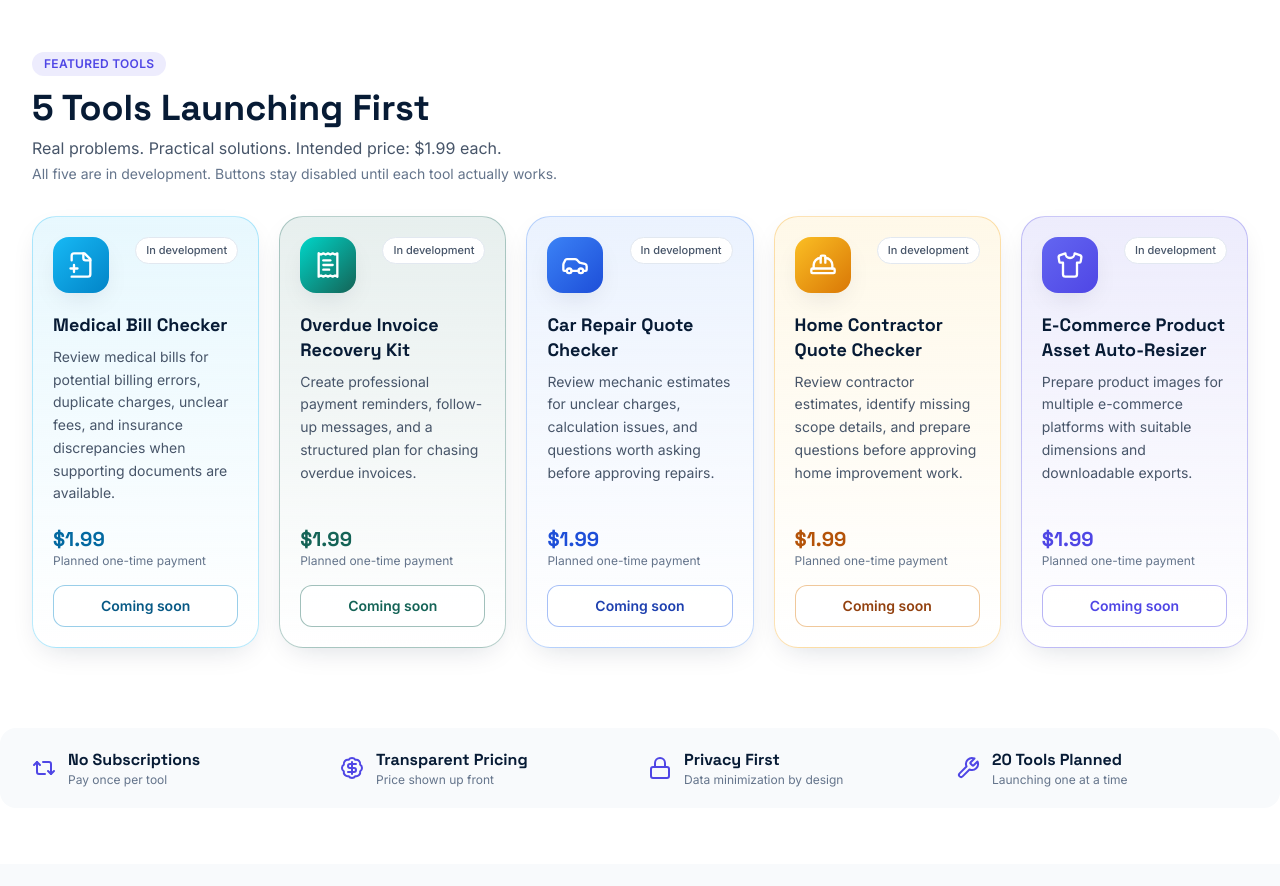
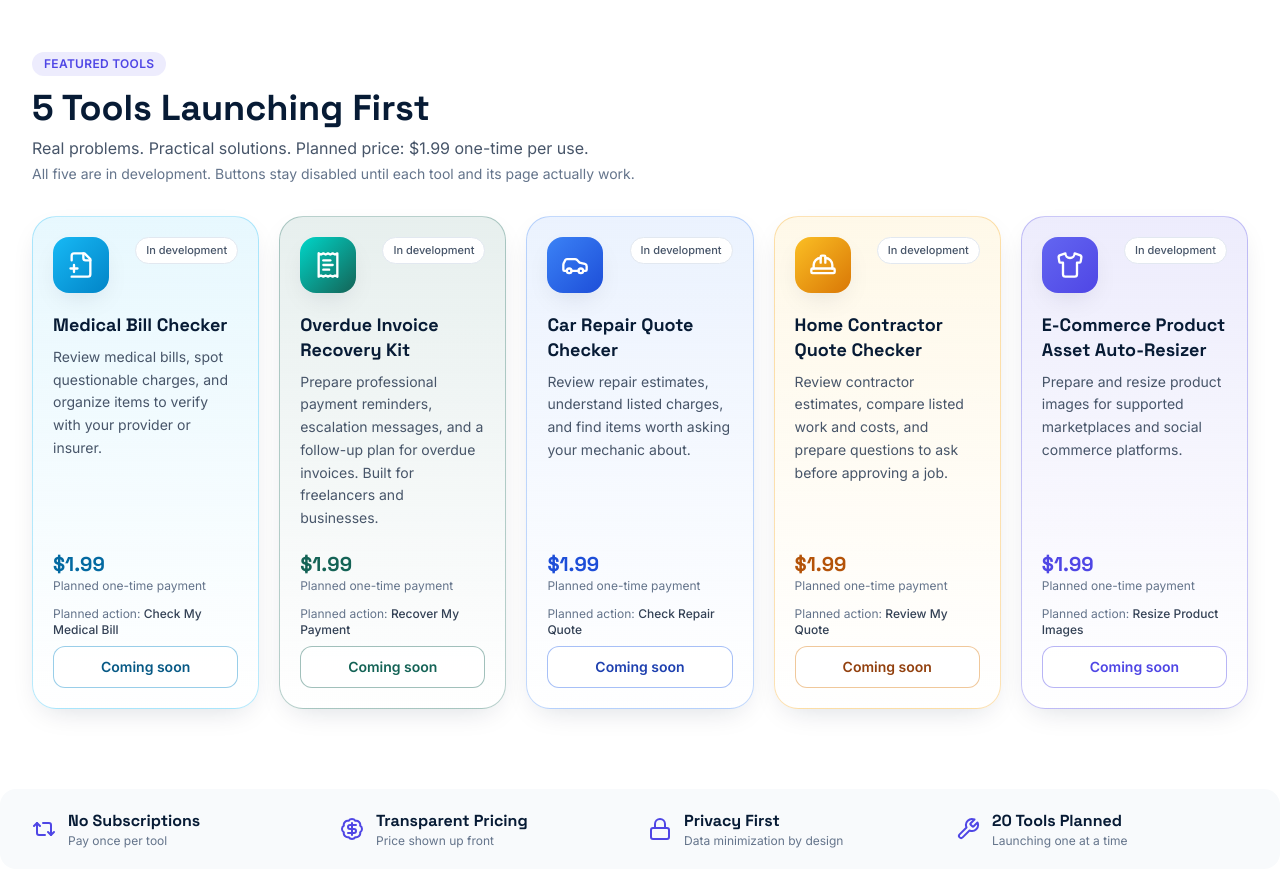
Before and after one commit to RajaJamshaid/TickmarkTools, a React (Vite) app: page / in a window 1280 px wide. Shown: the part 700-1586 px from the top of the page. Built offline with nearby package versions, Linux system fonts and the light colour scheme.

Commit message:
Featured tools: approved benefit copy, CTA labels, planned landing paths, expanded tests

```diff
--- a/src/components/FeaturedTools.tsx
+++ b/src/components/FeaturedTools.tsx
@@ -55,10 +55,10 @@ export default function FeaturedTools() {
           5 Tools Launching First
         </h2>
         <p className="mt-2 text-slate-600">
-          Real problems. Practical solutions. Intended price: {formatPrice(PRICE_USD)} each.
+          Real problems. Practical solutions. Planned price: {formatPrice(PRICE_USD)} one-time per use.
         </p>
         <p className="mt-1 text-sm text-slate-500">
-          All five are in development. Buttons stay disabled until each tool actually works.
+          All five are in development. Buttons stay disabled until each tool and its page actually work.
         </p>
 
         <ul className="mt-8 grid gap-5 sm:grid-cols-2 lg:grid-cols-3 xl:grid-cols-5">
@@ -81,11 +81,14 @@ export default function FeaturedTools() {
                 <p className="mt-2 flex-1 text-sm leading-relaxed text-slate-600">{tool.description}</p>
                 <p className={`mt-5 font-heading text-xl font-bold ${s.price}`}>{formatPrice(tool.price)}</p>
                 <p className="text-xs text-slate-500">Planned one-time payment</p>
+                <p className="mt-3 text-xs text-slate-500">
+                  Planned action: <span className="font-medium text-slate-700">{tool.intendedCta}</span>
+                </p>
                 <button
                   type="button"
                   disabled
                   aria-label={`${tool.intendedCta}: coming soon`}
-                  className={`mt-4 w-full cursor-not-allowed rounded-xl border bg-white/70 px-4 py-2.5 text-sm font-semibold ${s.button}`}
+                  className={`mt-2 w-full cursor-not-allowed rounded-xl border bg-white/70 px-4 py-2.5 text-sm font-semibold ${s.button}`}
                 >
                   Coming soon
                 </button>
--- a/src/data/tools.ts
+++ b/src/data/tools.ts
@@ -11,26 +11,31 @@ export type ToolId =
 
 export type Accent = 'cyan' | 'teal' | 'blue' | 'amber' | 'indigo'
 
-/** Only 'coming-soon' exists today: no tool is functional yet. */
+/** Only 'coming-soon' exists today: no tool or landing page is functional yet. */
 export type ToolStatus = 'coming-soon'
 
 export interface Tool {
   id: ToolId
   name: string
   description: string
+  /** The action this button will perform once the tool exists. Not shown as a live button until then. */
   intendedCta: string
+  /** Planned landing page path. Do NOT link to it until the page exists and status is no longer 'coming-soon'. */
+  path: string
   accent: Accent
   status: ToolStatus
   price: number
 }
 
+/** Order is approved and must not change. */
 export const FEATURED_TOOLS: readonly Tool[] = [
   {
     id: 'medical-bill-checker',
     name: 'Medical Bill Checker',
     description:
-      'Review medical bills for potential billing errors, duplicate charges, unclear fees, and insurance discrepancies when supporting documents are available.',
-    intendedCta: 'Check Your Bill',
+      'Review medical bills, spot questionable charges, and organize items to verify with your provider or insurer.',
+    intendedCta: 'Check My Medical Bill',
+    path: '/tools/medical-bill-checker',
     accent: 'cyan',
     status: 'coming-soon',
     price: PRICE_USD,
@@ -39,8 +44,9 @@ export const FEATURED_TOOLS: readonly Tool[] = [
     id: 'overdue-invoice-recovery-kit',
     name: 'Overdue Invoice Recovery Kit',
     description:
-      'Create professional payment reminders, follow-up messages, and a structured plan for chasing overdue invoices.',
-    intendedCta: 'Recover Payments',
+      'Prepare professional payment reminders, escalation messages, and a follow-up plan for overdue invoices. Built for freelancers and businesses.',
+    intendedCta: 'Recover My Payment',
+    path: '/tools/overdue-invoice-recovery-kit',
     accent: 'teal',
     status: 'coming-soon',
     price: PRICE_USD,
@@ -49,8 +55,9 @@ export const FEATURED_TOOLS: readonly Tool[] = [
     id: 'car-repair-quote-checker',
     name: 'Car Repair Quote Checker',
     description:
-      'Review mechanic estimates for unclear charges, calculation issues, and questions worth asking before approving repairs.',
+      'Review repair estimates, understand listed charges, and find items worth asking your mechanic about.',
     intendedCta: 'Check Repair Quote',
+    path: '/tools/car-repair-quote-checker',
     accent: 'blue',
     status: 'coming-soon',
     price: PRICE_USD,
@@ -59,8 +66,9 @@ export const FEATURED_TOOLS: readonly Tool[] = [
     id: 'home-contractor-quote-checker',
     name: 'Home Contractor Quote Checker',
     description:
-      'Review contractor estimates, identify missing scope details, and prepare questions before approving home improvement work.',
-    intendedCta: 'Review Contractor Quote',
+      'Review contractor estimates, compare listed work and costs, and prepare questions to ask before approving a job.',
+    intendedCta: 'Review My Quote',
+    path: '/tools/home-contractor-quote-checker',
     accent: 'amber',
     status: 'coming-soon',
     price: PRICE_USD,
@@ -69,8 +77,9 @@ export const FEATURED_TOOLS: readonly Tool[] = [
     id: 'ecommerce-asset-auto-resizer',
     name: 'E-Commerce Product Asset Auto-Resizer',
     description:
-      'Prepare product images for multiple e-commerce platforms with suitable dimensions and downloadable exports.',
+      'Prepare and resize product images for supported marketplaces and social commerce platforms.',
     intendedCta: 'Resize Product Images',
+    path: '/tools/ecommerce-asset-auto-resizer',
     accent: 'indigo',
     status: 'coming-soon',
     price: PRICE_USD,
```
Also changed, not shown: 1 other file (tests, documents, lock files or other folders).
